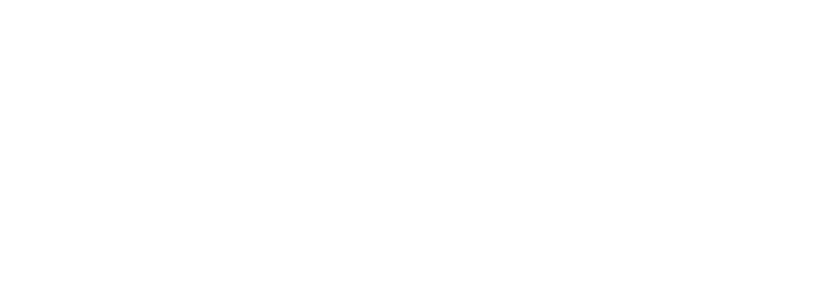
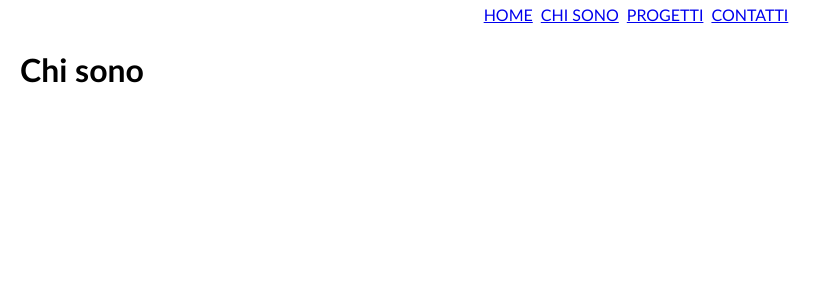
Before and after one commit to alessandrodaniello105/vite-boolfolio, a Vue app: page /chi-sono in a window 1280 px wide. Before the commit this address had no page. Shown: the top 300 px of the page, without its empty margins (0-829 px from the left). Built offline with nearby package versions, Linux system fonts and the light colour scheme; no server answers.

Commit message:
[add]: ProjectDetail+About+Contacts in router

```diff
--- a/src/router/index.js
+++ b/src/router/index.js
@@ -2,6 +2,9 @@
 
 import Home from '../pages/Home.vue'
 import Projects from '../pages/Projects.vue'
+import ProjectDetail from '../pages/ProjectDetail.vue'
+import About from '../pages/About.vue'
+import Contacts from '../pages/Contacts.vue'
 
 const router = createRouter({
   history: createWebHistory(),
@@ -16,6 +19,21 @@
       name: 'projects',
       component: Projects
     },
+    {
+      path: '/progetti/:slug',
+      name: 'project-detail',
+      component: ProjectDetail
+    },
+    {
+      path: '/chi-sono',
+      name: 'about',
+      component: About
+    },
+    {
+      path: '/contatti',
+      name: 'contacts',
+      component: Contacts
+    }
 
   ]
 })
```
